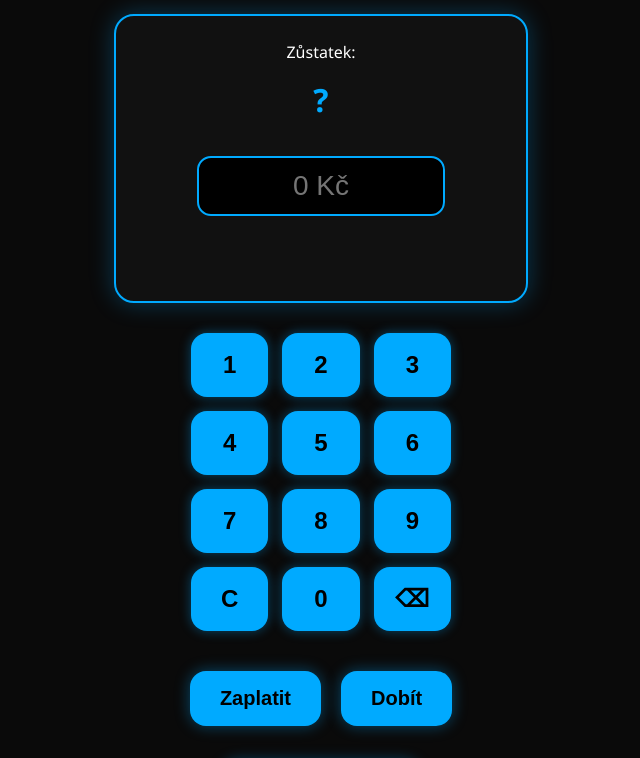
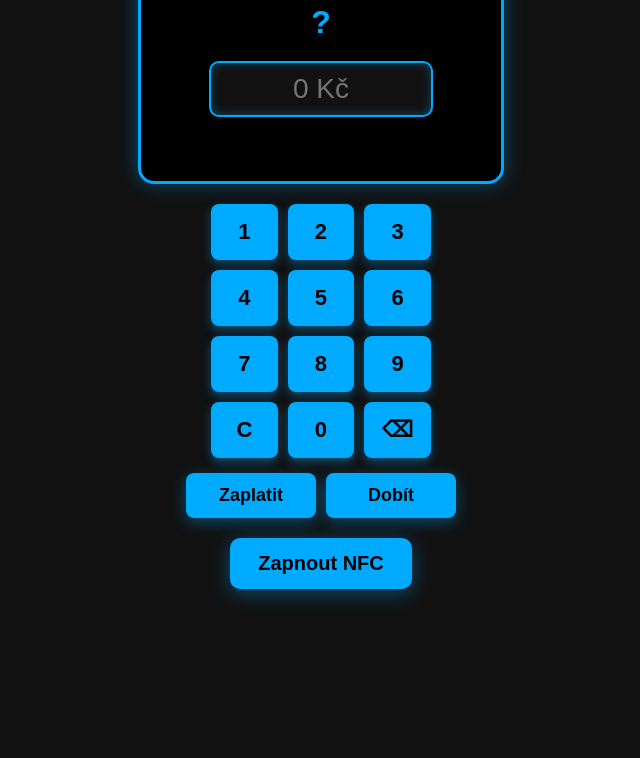
Before and after one commit to Josef-ino/nfc.version2, a plain HTML site: page index.html in a window 1280 px wide. Shown: the part 129-887 px from the top of the page, without its empty margins (319-959 px from the left). After the commit the page ends 800 px from the top, so only its background shows below. Drawn offline with Linux system fonts and the light colour scheme.

Commit message:
Update index.html

```diff
--- a/index.html
+++ b/index.html
@@ -5,80 +5,74 @@
   <title>NFC Terminál V2</title>
   <style>
     body {
-      margin: 0;
-      font-family: "Segoe UI", Arial, sans-serif;
-      background: #0a0a0a;
-      color: #fff;
+      font-family: Arial, sans-serif;
+      background: #111;
+      color: #0af;
       display: flex;
       flex-direction: column;
       align-items: center;
-      min-height: 100vh;
-      padding: 40px 20px;
-    }
-
-    h1 {
-      font-size: 36px;
-      margin-bottom: 30px;
-      color: #0af;
-      text-align: center;
+      justify-content: center;
+      height: 100vh;
+      margin: 0;
     }
 
     #screen {
-      background: #111;
-      border: 2px solid #0af;
-      border-radius: 20px;
-      padding: 25px;
-      width: 360px;
+      background: #000;
+      border: 3px solid #0af;
+      border-radius: 16px;
+      padding: 20px;
+      width: 320px;
       text-align: center;
-      margin-bottom: 30px;
-      box-shadow: 0 0 25px rgba(0, 170, 255, 0.3);
+      margin-bottom: 20px;
+      box-shadow: 0 0 20px rgba(0,170,255,0.4);
     }
 
     #balance {
       font-size: 32px;
       font-weight: bold;
-      margin: 15px 0;
+      margin: 10px 0;
       color: #0af;
     }
 
     #status {
       font-size: 16px;
-      color: #bbb;
-      min-height: 28px;
-      margin-top: 12px;
+      color: #aaa;
+      min-height: 24px;
+      margin-top: 10px;
     }
 
     #amountInput {
       font-size: 28px;
       text-align: center;
       border: 2px solid #0af;
-      border-radius: 14px;
-      padding: 12px;
-      margin: 20px 0;
-      width: 220px;
-      background: #000;
+      border-radius: 10px;
+      padding: 10px;
+      margin: 10px 0;
+      width: 200px;
+      background: #111;
       color: #0af;
+      box-shadow: inset 0 0 10px rgba(0,170,255,0.4);
     }
 
     #keypad {
       display: grid;
       grid-template-columns: repeat(3, 1fr);
-      gap: 14px;
-      width: 260px;
-      margin-bottom: 25px;
+      gap: 10px;
+      width: 220px;
+      margin-bottom: 15px;
     }
 
     .key {
       background: #0af;
       color: #000;
-      font-size: 24px;
+      font-size: 22px;
       font-weight: bold;
-      padding: 18px;
+      padding: 15px;
       border: none;
-      border-radius: 16px;
+      border-radius: 8px;
       cursor: pointer;
-      transition: background 0.2s, transform 0.1s;
-      box-shadow: 0 0 12px rgba(0,170,255,0.4);
+      box-shadow: 0 4px 10px rgba(0,170,255,0.4);
+      transition: transform 0.1s, background 0.2s;
     }
     .key:active {
       background: #06c;
@@ -87,38 +81,47 @@
 
     #controls {
       display: flex;
-      gap: 20px;
-      margin-top: 15px;
+      gap: 10px;
     }
 
-    button.action,
+    button.action {
+      background: #0af;
+      color: #000;
+      font-size: 18px;
+      font-weight: bold;
+      padding: 12px 20px;
+      border: none;
+      border-radius: 8px;
+      cursor: pointer;
+      width: 130px;
+      box-shadow: 0 4px 15px rgba(0,170,255,0.4);
+      transition: transform 0.1s, background 0.2s;
+    }
+    button.action:active {
+      background: #06c;
+      transform: scale(0.95);
+    }
+
     #startNFC {
       background: #0af;
       color: #000;
       font-size: 20px;
       font-weight: bold;
-      padding: 16px 30px;
+      padding: 14px 28px;
       border: none;
-      border-radius: 16px;
+      border-radius: 10px;
+      margin-top: 20px;
       cursor: pointer;
-      transition: background 0.2s, transform 0.1s;
-      box-shadow: 0 0 15px rgba(0,170,255,0.4);
+      box-shadow: 0 4px 20px rgba(0,170,255,0.4);
+      transition: transform 0.1s, background 0.2s;
     }
-    button.action:active,
     #startNFC:active {
       background: #06c;
       transform: scale(0.95);
     }
-
-    #startNFC {
-      margin-top: 35px;
-      font-size: 22px;
-    }
   </style>
 </head>
 <body>
-  <h1>NFC Terminál V2</h1>
-
   <div id="screen">
     <div>Zůstatek:</div>
     <div id="balance">?</div>
@@ -166,7 +169,7 @@
 
     async function initNFC() {
       if (!("NDEFReader" in window)) {
-        log("NFC není podporováno v tomto prohlížeči.");
+        log("NFC není podporováno.");
         return;
       }
       ndef = new NDEFReader();
@@ -196,7 +199,7 @@
       }
 
       if (!found) {
-        balance = 20;
+        balance = 20; // default
         currency = "CZK";
         writeCard(balance, currency);
         log("Karta inicializována (20 Kč).");
@@ -246,23 +249,15 @@
 
     function startPayment() {
       const val = getAmount();
-      if (!val) {
-        log("Zadejte částku!");
-        return;
-      }
-      pendingAction = "pay";
-      amount = val;
+      if (!val) { log("Zadejte částku!"); return; }
+      pendingAction = "pay"; amount = val;
       log("Přiložte kartu k zaplacení " + val + " Kč...");
     }
 
     function startTopUp() {
       const val = getAmount();
-      if (!val) {
-        log("Zadejte částku!");
-        return;
-      }
-      pendingAction = "topup";
-      amount = val;
+      if (!val) { log("Zadejte částku!"); return; }
+      pendingAction = "topup"; amount = val;
       log("Přiložte kartu k dobití " + val + " Kč...");
     }
 
@@ -270,9 +265,7 @@
       const input = document.getElementById("amountInput");
       input.value = input.value === "0" ? digit : input.value + digit;
     }
-    function clearInput() {
-      document.getElementById("amountInput").value = "";
-    }
+    function clearInput() { document.getElementById("amountInput").value = ""; }
     function backspace() {
       const input = document.getElementById("amountInput");
       input.value = input.value.slice(0, -1);
```
